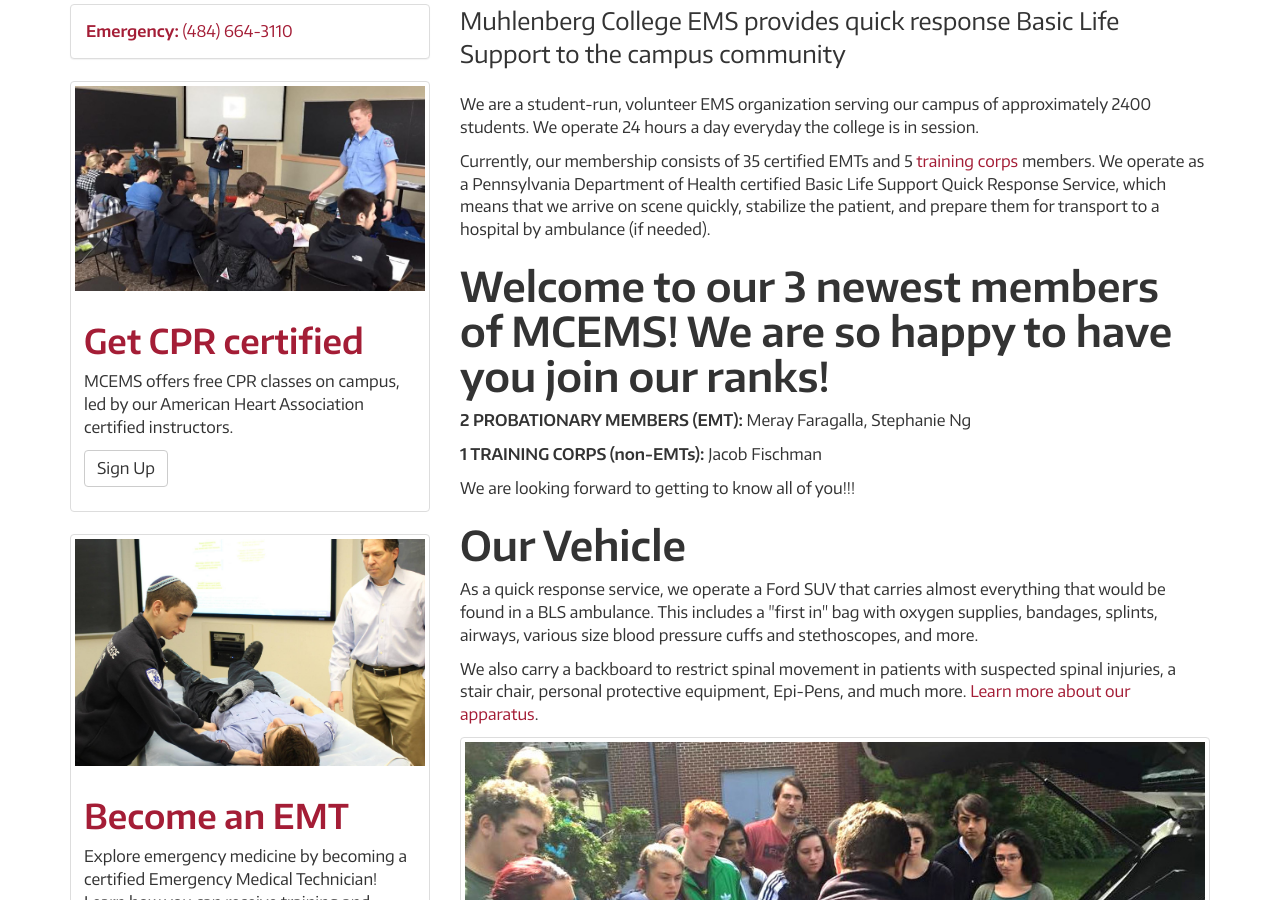
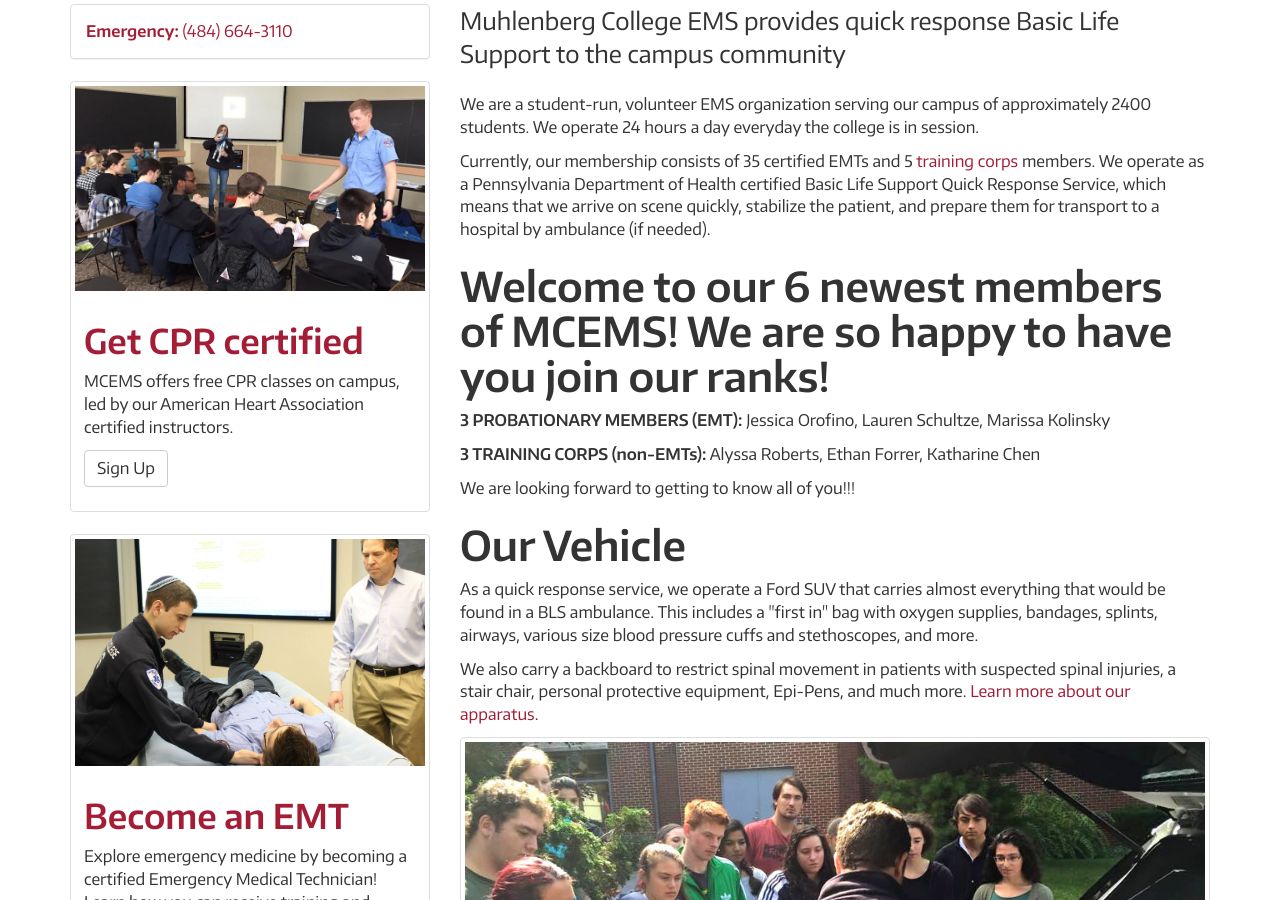
Before and after one commit to MCEMS/www, a Jekyll site: the page built from index.html, in a window 1280 px wide and 900 px high, scrolled down 320 px. Built offline with Jekyll 4.4.1, drawn with Linux system fonts in a browser that asks for light colours; nearby versions of some CDN libraries.

Commit message:
Update news.markdown
New members, Fall 2017

```diff
--- a/_includes/news.markdown
+++ b/_includes/news.markdown
@@ -1,8 +1,8 @@
-Welcome to our 3 newest members of MCEMS! We are so happy to have you join our ranks!
+Welcome to our 6 newest members of MCEMS! We are so happy to have you join our ranks!
 ======================================================================================
 
-**2 PROBATIONARY MEMBERS (EMT):** Meray Faragalla, Stephanie Ng
+**3 PROBATIONARY MEMBERS (EMT):** Jessica Orofino, Lauren Schultze, Marissa Kolinsky
 
-**1 TRAINING CORPS (non-EMTs):** Jacob Fischman
+**3 TRAINING CORPS (non-EMTs):** Alyssa Roberts, Ethan Forrer, Katharine Chen
 
 We are looking forward to getting to know all of you!!!
```
